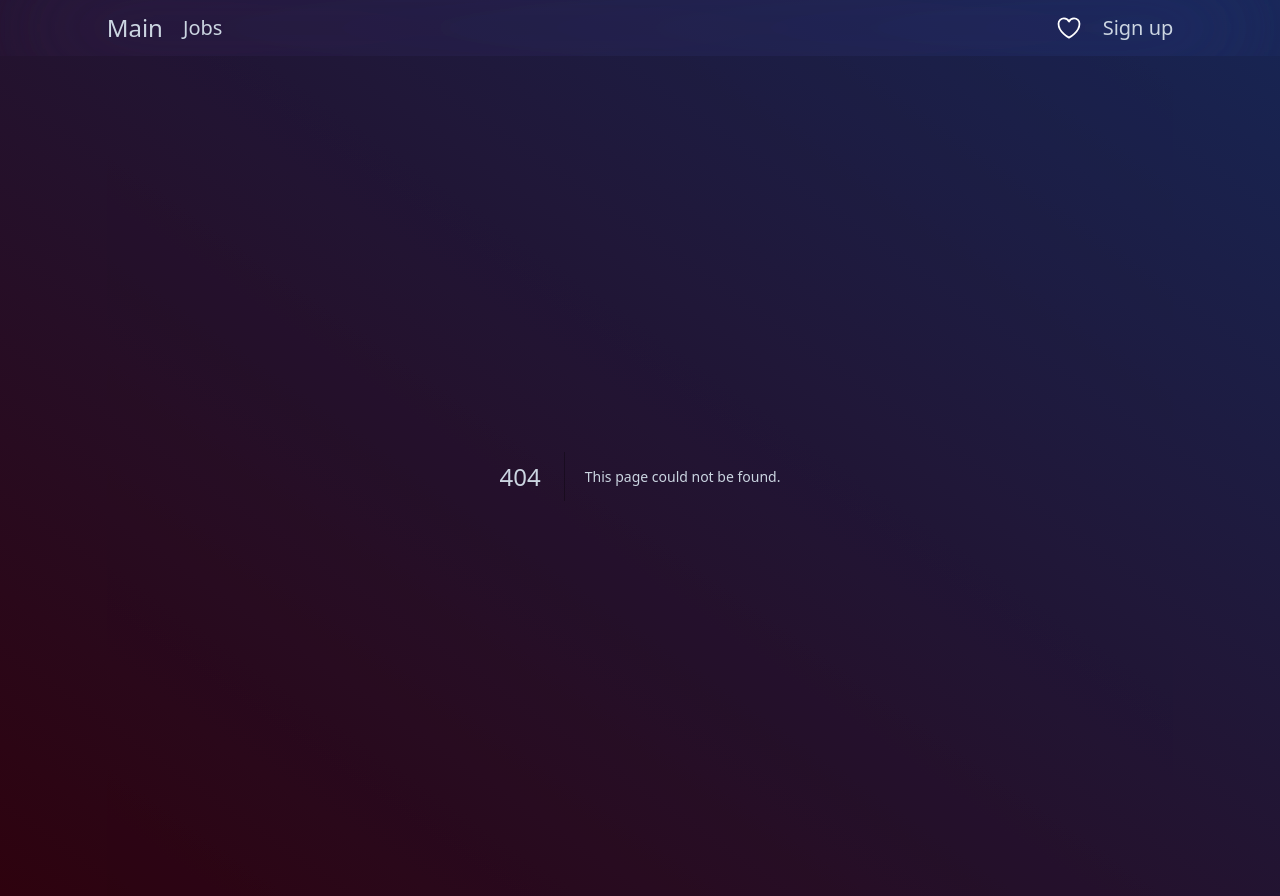
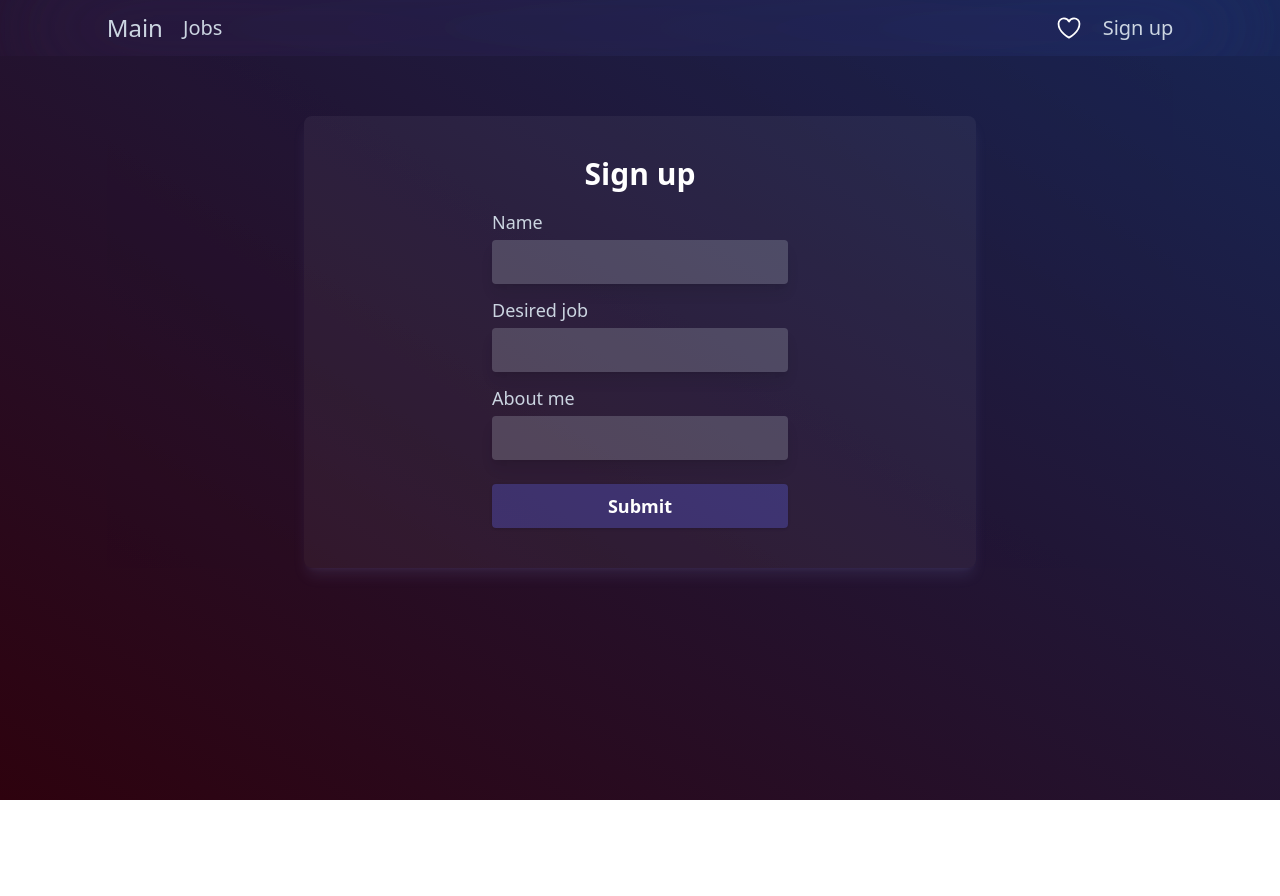
Before and after one commit to filisinia/Jobs-search-app, a Next.js app: page /create-profile in a window 1280 px wide. Before the commit this address had no page. After the commit the page ends 800 px from the top, so only its background shows below. Built offline with nearby package versions, Linux system fonts and the light colour scheme.

Commit message:
feat: create signup form

```diff
--- a/package.json
+++ b/package.json
@@ -15,11 +15,13 @@
     "axios": "^1.7.2",
     "eslint-config-prettier": "^9.1.0",
     "eslint-plugin-prettier": "^5.1.3",
+    "formik": "^2.4.6",
     "husky": "^9.0.11",
     "next": "14.2.3",
     "react": "^18",
     "react-dom": "^18",
-    "swr": "^2.2.5"
+    "swr": "^2.2.5",
+    "yup": "^1.4.0"
   },
   "devDependencies": {
     "@types/node": "^20",
--- /dev/null
+++ b/src/app/create-profile/page.tsx
@@ -0,0 +1,5 @@
+import FormElem from '@/components/form';
+
+const CreateProfilePage = (): JSX.Element => <FormElem />;
+
+export default CreateProfilePage;
--- a/src/app/jobs/page.tsx
+++ b/src/app/jobs/page.tsx
@@ -1,9 +1,9 @@
 'use client';
 
-import JobCard from '@/components/JobCard';
+import JobCard from '@/components/jobCard';
 import { useJobs } from '@/hooks/jobs';
 
-export const Jobs = (): JSX.Element => {
+const JobsPage = (): JSX.Element => {
   const { jobs } = useJobs();
 
   const jobCards = jobs?.map((job) => (
@@ -13,4 +13,4 @@ export const Jobs = (): JSX.Element => {
   return <section>{jobCards}</section>;
 };
 
-export default Jobs;
+export default JobsPage;
--- a/src/app/layout.tsx
+++ b/src/app/layout.tsx
@@ -31,7 +31,7 @@ export default function RootLayout({
         }
       >
         <Header />
-        <main className="w-10/12 mx-auto backdrop-opacity-50 py-5">
+        <main className="w-10/12 mx-auto backdrop-opacity-50 pt-5">
           {children}
         </main>
       </body>
--- /dev/null
+++ b/src/components/form/index.tsx
@@ -0,0 +1,36 @@
+'use client';
+
+import { Formik, Form } from 'formik';
+import signupSchema from '@/utils/validation';
+import InputField from '@/components/form/inputField';
+
+const FormElem = (): JSX.Element => {
+  return (
+    <section className="flex flex-col items-center justify-center gap-4 mb-10 p-10 max-w-2xl rounded-lg bg-slate-50/5 shadow-lg shadow-indigo-300/10 m-auto mt-10">
+      <h1 className="text-3xl font-bold text-white">Sign up</h1>
+      <Formik
+        initialValues={{
+          name: '',
+          desiredJobTitle: '',
+          aboutMe: '',
+        }}
+        validationSchema={signupSchema}
+        onSubmit={(values) => console.log(values)}
+      >
+        <Form className="text-md flex flex-col items-stretch gap-3 lg:w-2/4">
+          <InputField label="Name" name="name" />
+          <InputField label="Desired job" name="desiredJobTitle" />
+          <InputField label="About me" name="aboutMe" />
+          <button
+            className="shadow bg-indigo-500/30 hover:bg-indigo-400/30 focus:shadow-outline focus:outline-none text-white font-bold py-2 px-6 rounded mt-3"
+            type="submit"
+          >
+            Submit
+          </button>
+        </Form>
+      </Formik>
+    </section>
+  );
+};
+
+export default FormElem;
--- /dev/null
+++ b/src/components/form/inputField/index.tsx
@@ -0,0 +1,29 @@
+import { Field, useField } from 'formik';
+import { FC } from 'react';
+
+interface InputFieldProps {
+  label: string;
+  name: string;
+  textField?: boolean;
+}
+
+const InputField: FC<InputFieldProps> = ({ label, name, textField }) => {
+  const [field, meta] = useField(name);
+
+  return (
+    <div className="flex flex-col gap-1">
+      <label htmlFor={name}>{label}</label>
+      <Field
+        className={`bg-slate-200/20 p-2 rounded outline-none shadow-lg focus:shadow-indigo-300/10 ${textField && 'h-10'}`}
+        {...field}
+        id={name}
+        name={name}
+      />
+      {meta.touched && meta.error ? (
+        <div className="text-red-400 text-sm">{meta.error}</div>
+      ) : null}
+    </div>
+  );
+};
+
+export default InputField;
--- a/src/components/header/index.tsx
+++ b/src/components/header/index.tsx
@@ -29,7 +29,7 @@ const Header = (): JSX.Element => {
               />
             </svg>
           </Link>
-          <Link href="/user-profile" className="hover:text-white">
+          <Link href="/create-profile" className="hover:text-white">
             Sign up
           </Link>
         </div>
--- /dev/null
+++ b/src/utils/validation.ts
@@ -0,0 +1,18 @@
+import * as Yup from 'yup';
+
+const signupSchema = Yup.object().shape({
+  name: Yup.string()
+    .min(2, 'Name should be more than 2 character')
+    .max(20, 'Name should be less than 20 characters')
+    .required('Required'),
+  desiredJobTitle: Yup.string()
+    .min(2, 'Job should be more than 2 characters')
+    .max(20, 'Job should be less than 20 characters')
+    .required('Required'),
+  aboutMe: Yup.string()
+    .min(30, 'About me should be more than 30 character')
+    .max(300, 'About me should be less than 300 character')
+    .required('Required'),
+});
+
+export default signupSchema;
```
Also changed, not shown: 1 other file (tests, documents, lock files or other folders).
